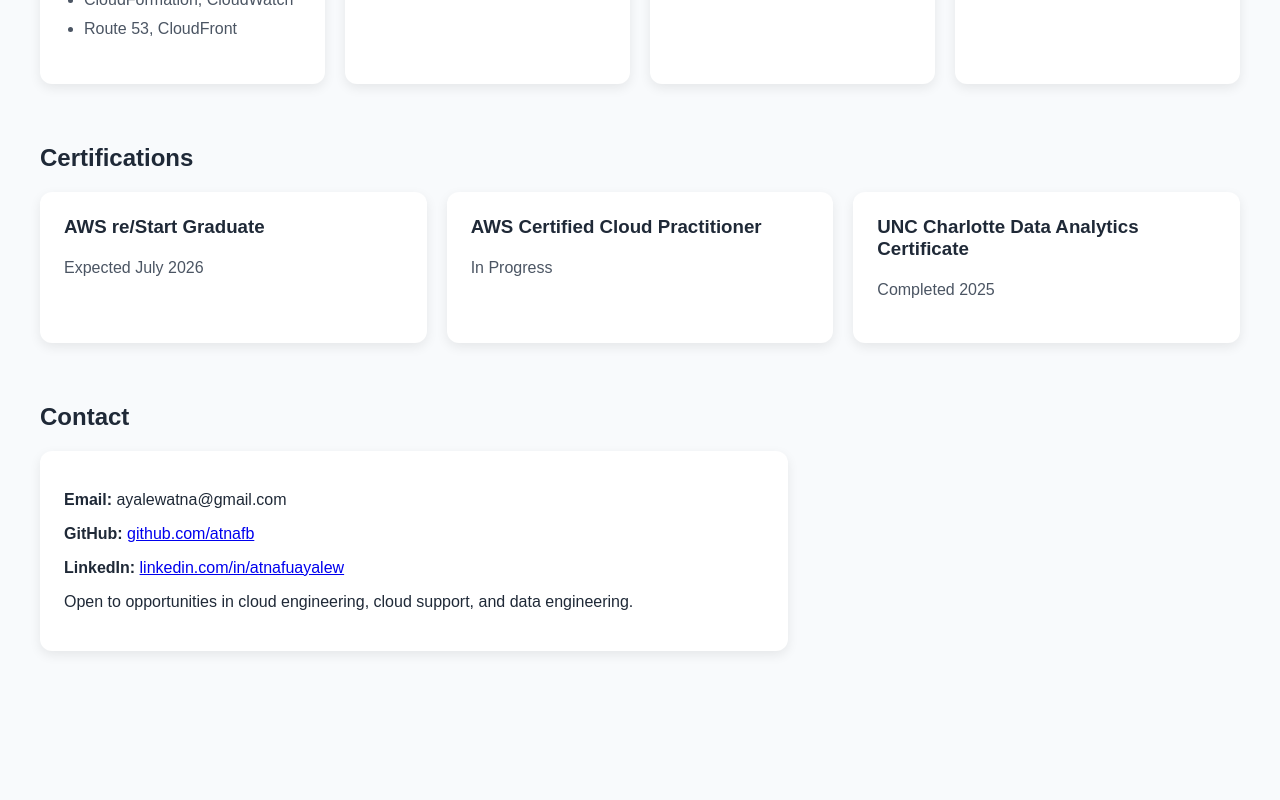
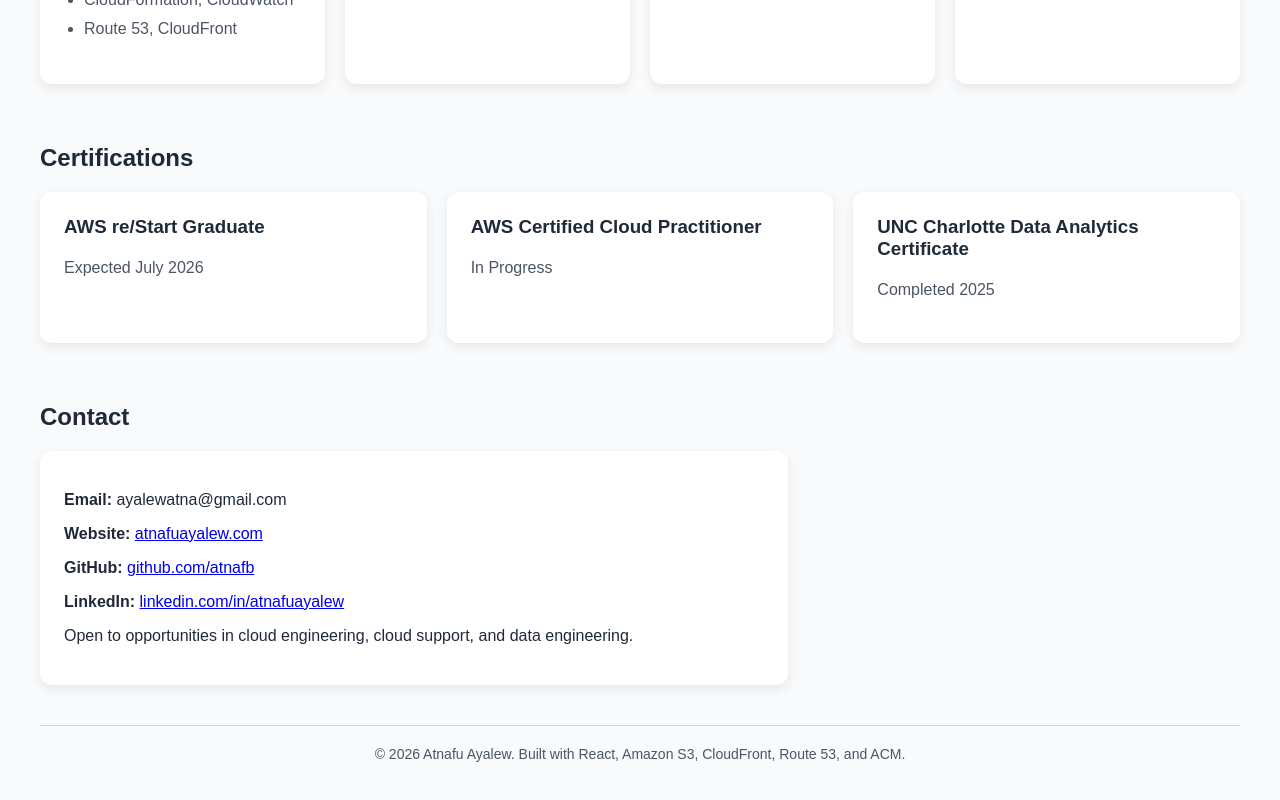
Before and after one commit to atnafb/cloud-portfolio, a React (Vite) app: page / in a window 1280 px wide. Shown: the part 1259-2059 px from the top of the page. Before the commit the page ends 2010 px from the top, so only its background shows below. Built offline with nearby package versions, Linux system fonts and the light colour scheme.

Commit message:
Add footer with AWS deployment stack

```diff
--- a/src/App.jsx
+++ b/src/App.jsx
@@ -351,8 +351,15 @@
             maxWidth: "700px",
           }}
         >
-          <p>
+          <p style={{ marginBottom: "12px" }}>
             <strong>Email:</strong> ayalewatna@gmail.com
+          </p>
+
+          <p style={{ marginBottom: "12px" }}>
+            <strong>Website:</strong>{" "}
+            <a href="https://atnafuayalew.com" target="_blank" rel="noreferrer">
+              atnafuayalew.com
+            </a>
           </p>
 
           <p style={{ marginBottom: "12px" }}>
@@ -379,6 +386,20 @@
           </p>
         </div>
       </section>
+
+      <footer
+        style={{
+          marginTop: "40px",
+          paddingTop: "20px",
+          borderTop: "1px solid #d1d5db",
+          color: "#4b5563",
+          fontSize: "14px",
+          textAlign: "center",
+        }}
+      >
+        © 2026 Atnafu Ayalew. Built with React, Amazon S3, CloudFront, Route 53,
+        and ACM.
+      </footer>
     </div>
   );
 }
```
